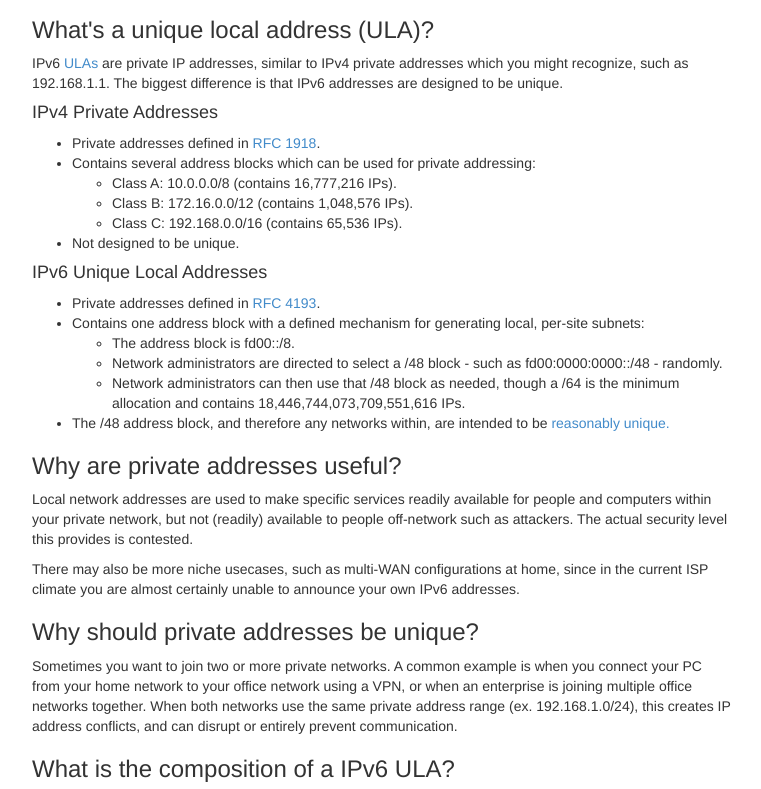
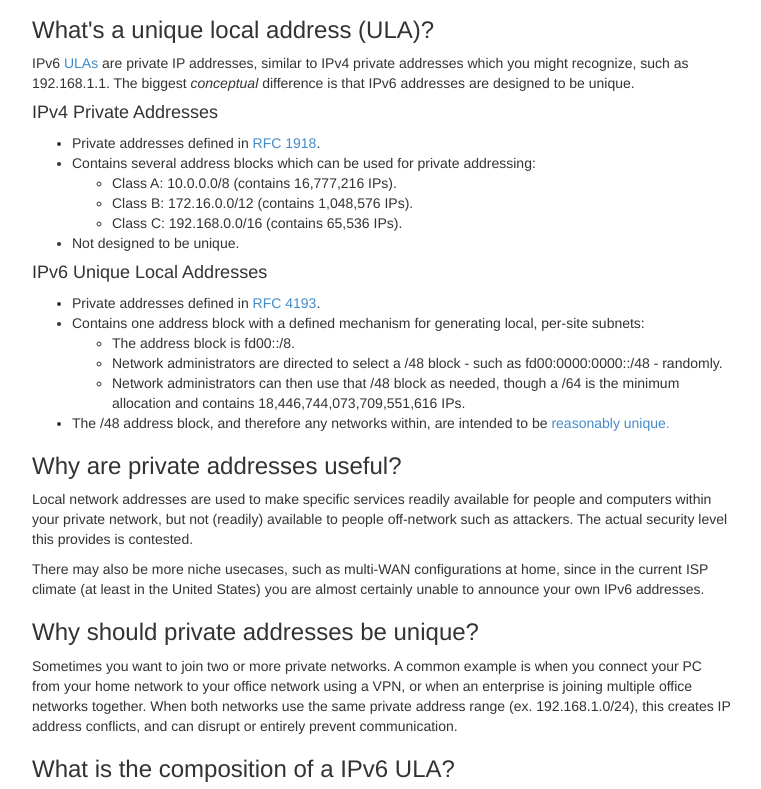
Before and after one commit to tweedge/unique-local-ipv6, a plain HTML site: page faq.html in a window 1280 px wide. Shown: the part 376-1165 px from the top of the page, without its empty margins (258-1019 px from the left). Drawn offline with Linux system fonts and the light colour scheme.

Commit message:
Minor content clarity updates

```diff
--- a/faq.html
+++ b/faq.html
@@ -36,7 +36,7 @@
 
         <h3 id="what-is-ula">What's a unique local address (ULA)?</h3>
         <p>
-          IPv6 <a href="https://en.wikipedia.org/wiki/Unique_local_address">ULAs</a> are private IP addresses, similar to IPv4 private addresses which you might recognize, such as 192.168.1.1. The biggest difference is that IPv6 addresses are designed to be unique.
+          IPv6 <a href="https://en.wikipedia.org/wiki/Unique_local_address">ULAs</a> are private IP addresses, similar to IPv4 private addresses which you might recognize, such as 192.168.1.1. The biggest <i>conceptual</i> difference is that IPv6 addresses are designed to be unique.
         </p>
         <h4>IPv4 Private Addresses</h4>
         <ul>
@@ -66,7 +66,7 @@
           Local network addresses are used to make specific services readily available for people and computers within your private network, but not (readily) available to people off-network such as attackers. The actual security level this provides is contested.
         </p>
         <p>
-          There may also be more niche usecases, such as multi-WAN configurations at home, since in the current ISP climate you are almost certainly unable to announce your own IPv6 addresses.
+          There may also be more niche usecases, such as multi-WAN configurations at home, since in the current ISP climate (at least in the United States) you are almost certainly unable to announce your own IPv6 addresses.
         </p>
 
         <h3 id="why-unique">Why should private addresses be unique?</h3>
@@ -108,7 +108,7 @@
 
         <h3 id="picking-a-subnet">What Subnet ID should I use?</h3>
         <p>
-          After the Global ID you have 16 bits for your subnetting, which you can use however you like. If you don't have any subnetting plans right now, it's probably best to just start with what's shown on the "first subnet" on the <a href="/">generator</a>, which is a /64 subnet using 0000 as the Subnet ID. You could use a bigger subnet if needed, such as to match the size of the addresses delegated to your network by your ISP.
+          After the Global ID you have 16 bits for your subnetting, which you can use however you like. If you don't have any subnetting plans right now, it's probably best to just start with what's shown on the "first subnet" on the <a href="/">generator</a>, which is a /64 subnet using 0000 as the Subnet ID. You could use a bigger subnet if needed, such as to match the size of the public IPv6 address block delegated to your network by your ISP.
         </p>
 
         <h3 id="easy">Isn't there an easier way to do this?</h3>
```
